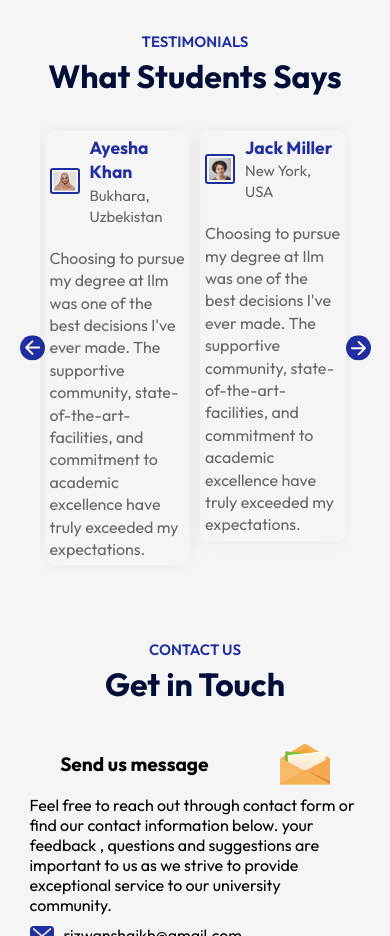
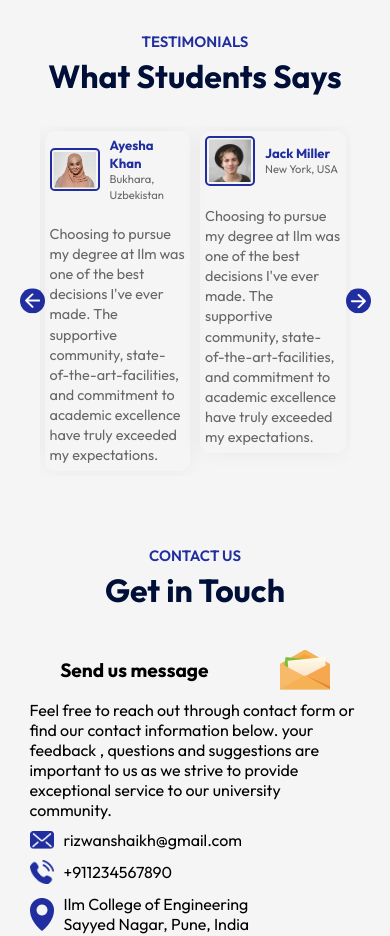
Before and after one commit to Samir-Mulla/Educational-website, a React (Vite) app: page / in a window 390 px wide. Shown: the part 3840-4776 px from the top of the page. Built offline with nearby package versions, Linux system fonts and the light colour scheme.

Commit message:
style : font size changed

```diff
--- a/src/components/Testimonials/Testimonials.css
+++ b/src/components/Testimonials/Testimonials.css
@@ -80,6 +80,10 @@
     width: 25px;
   }
 
+  .user-info{
+    font-size: .7rem;
+  }
+
   .slider ul {
     min-width: 100%;
   }
@@ -92,7 +96,11 @@
     width: 100%;
   }
   .slide img {
-    width: 30px;
+    width: 50px;
     border: 2px solid #212ea0;
   }
+
+  .slide p {
+    font-size: .9rem;
+  }
 }
```
